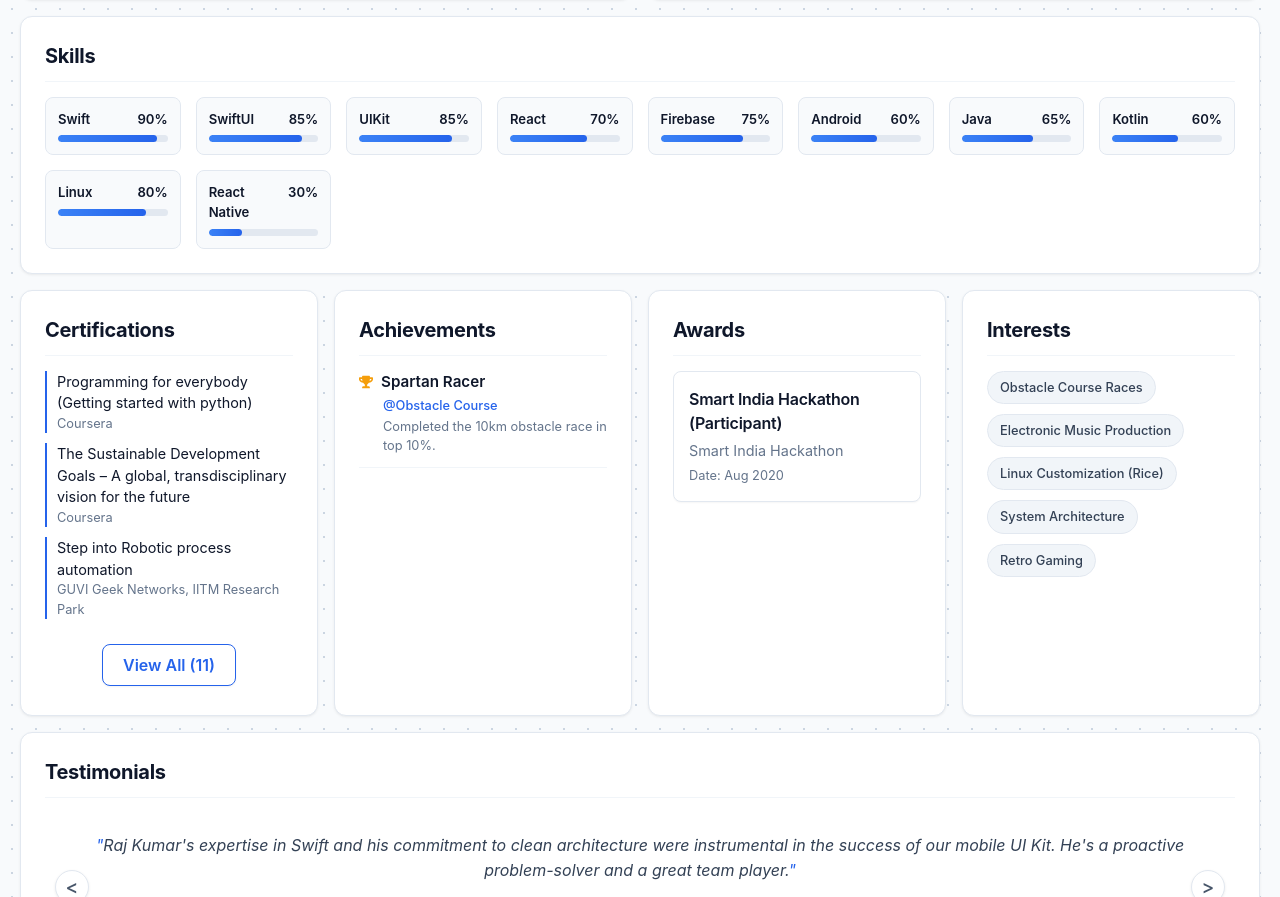
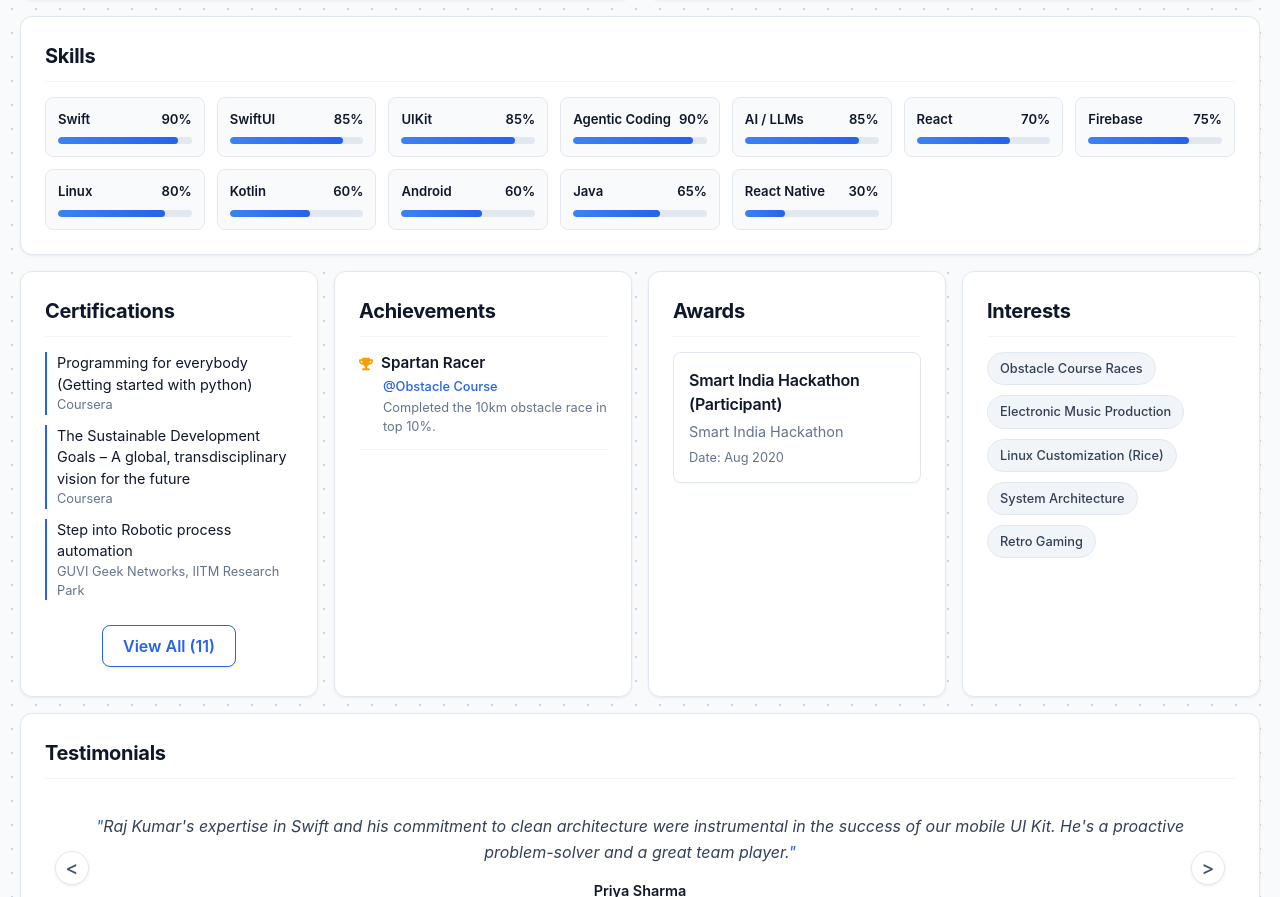
Before and after one commit to raju-9-11/portfolio, a React (Vite) app: page / in a window 1280 px wide. Shown: the part 1443-2340 px from the top of the page. Built offline with nearby package versions, Linux system fonts and the light colour scheme.

Commit message:
feat: add AI and Agentic Coding skills with refined grid layout

```diff
--- a/src/components/Skills.jsx
+++ b/src/components/Skills.jsx
@@ -4,11 +4,14 @@ import { skillsData } from '../data/portfolio';
 
 const SkillsGrid = styled.div`
   display: grid;
-  grid-template-columns: repeat(auto-fit, minmax(120px, 1fr));
-  gap: 15px;
+  grid-template-columns: repeat(auto-fit, minmax(145px, 1fr));
+  gap: 12px;
 `;
 
 const SkillBar = styled.div`
+  display: flex;
+  flex-direction: column;
+  justify-content: space-between;
   background: rgba(255, 255, 255, 0.05);
   padding: 10px;
   border: 1px solid var(--text-dim);
@@ -38,10 +41,13 @@ const SkillBar = styled.div`
 const SkillName = styled.div`
   display: flex;
   justify-content: space-between;
-  margin-bottom: 6px;
+  align-items: center;
+  gap: 8px;
+  margin-bottom: 8px;
   font-size: 0.82rem;
   color: var(--neon-cyan);
   font-weight: 500;
+  white-space: nowrap;
 
   [data-theme='professional'] &,
   [data-theme='modern'] & {
--- a/src/data/portfolio.js
+++ b/src/data/portfolio.js
@@ -16,12 +16,14 @@ export const skillsData = [
   { name: "Swift", level: 90, category: "Mobile" },
   { name: "SwiftUI", level: 85, category: "Mobile" },
   { name: "UIKit", level: 85, category: "Mobile" },
+  { name: "Agentic Coding", level: 90, category: "AI" },
+  { name: "AI / LLMs", level: 85, category: "AI" },
   { name: "React", level: 70, category: "Frontend" },
   { name: "Firebase", level: 75, category: "Backend" },
+  { name: "Linux", level: 80, category: "OS" },
+  { name: "Kotlin", level: 60, category: "Language" },
   { name: "Android", level: 60, category: "Mobile" },
   { name: "Java", level: 65, category: "Language" },
-  { name: "Kotlin", level: 60, category: "Language" },
-  { name: "Linux", level: 80, category: "OS" },
   { name: "React Native", level: 30, category: "Mobile" },
 ];
 
```
